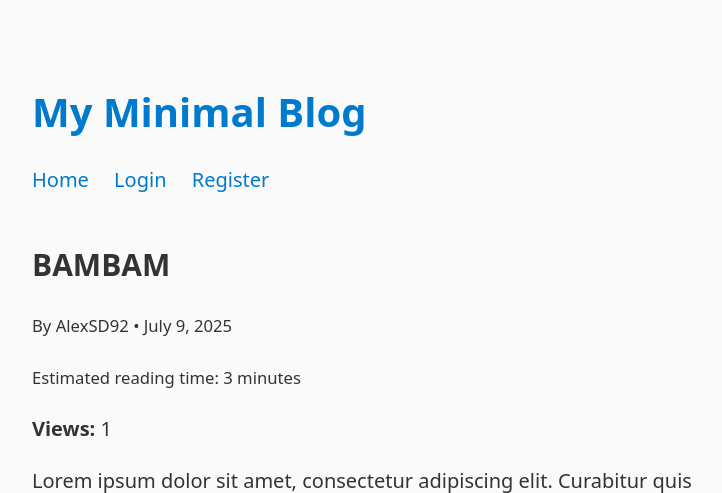
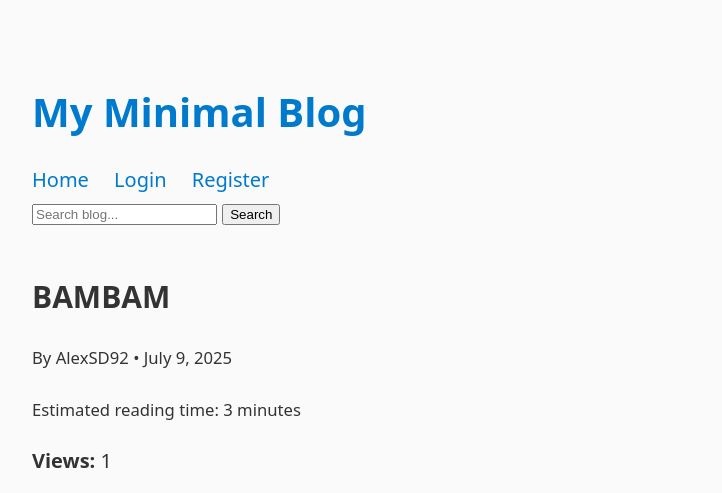
Before and after one commit to AlexSD92/lifelong_blog, a Django app: a page that uses blog/templates/blog/base.html in a window 1280 px wide. Shown: the top 493 px of the page, without its empty margins (278-1000 px from the left). Run offline with Django 5.2, Linux system fonts and the light colour scheme; data comes from the database, SQL or seed files in the repository; some libraries are stand-ins or nearby versions.

Commit message:
Add post search functionality with results page and input bar

```diff
--- a/blog/templates/blog/base.html
+++ b/blog/templates/blog/base.html
@@ -128,6 +128,12 @@
         <a href="{% url 'login' %}">Login</a>
         <a href="{% url 'register' %}">Register</a>
       {% endif %}
+
+      <form method="GET" action="{% url 'post_search' %}">
+        <input type="text" name="q" placeholder="Search blog..." required>
+        <button type="submit">Search</button>
+      </form>
+
     </nav>
   </header>
 
--- a/blog/urls.py
+++ b/blog/urls.py
@@ -4,6 +4,7 @@ from django.views.generic import TemplateView
 
 urlpatterns = [
     path('', views.home, name='home'),
+    path('search/', views.post_search, name='post_search'),
     path('<slug:slug>/', views.post_detail, name='post_detail'),
     path('post/<slug:slug>/', views.post_detail, name='post_detail'),
     path('category/<slug:slug>/', views.category_posts, name='category_posts'),
--- a/blog/views.py
+++ b/blog/views.py
@@ -7,7 +7,7 @@ from django.contrib import messages
 from django.core.paginator import Paginator
 from .models import Post, Category, Tag
 from .forms import CommentForm, RegisterForm
-from django.db.models import F
+from django.db.models import F, Q
 
 
 def home(request):
@@ -94,3 +94,24 @@ def terms_view(request):
 
 def privacy_view(request):
     return render(request, 'blog/privacy.html')
+
+def post_search(request):
+    query = request.GET.get('q')
+    results = []
+
+    if len(query) > 100:
+        messages.warning(request, "Search term too long.")
+        return redirect('home')
+
+    if query:
+        results = Post.objects.filter(
+            Q(published=True),
+            Q(title__icontains=query) |
+            Q(body__icontains=query) |
+            Q(tags__name__icontains=query)
+        ).distinct()
+
+    return render(request, 'blog/search_results.html', {
+        'query': query,
+        'results': results
+    })
```
Also changed, not shown: blog/templates/blog/search_results.html (added, +18 -0 lines).
